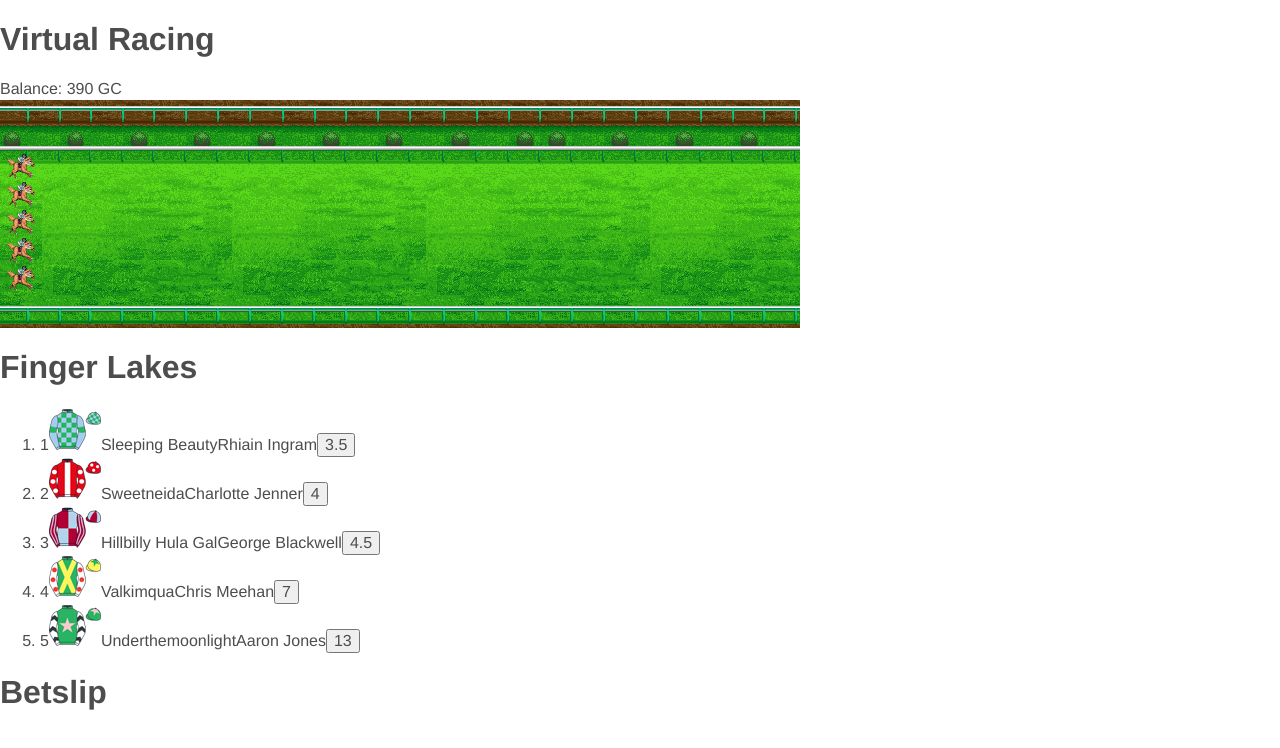
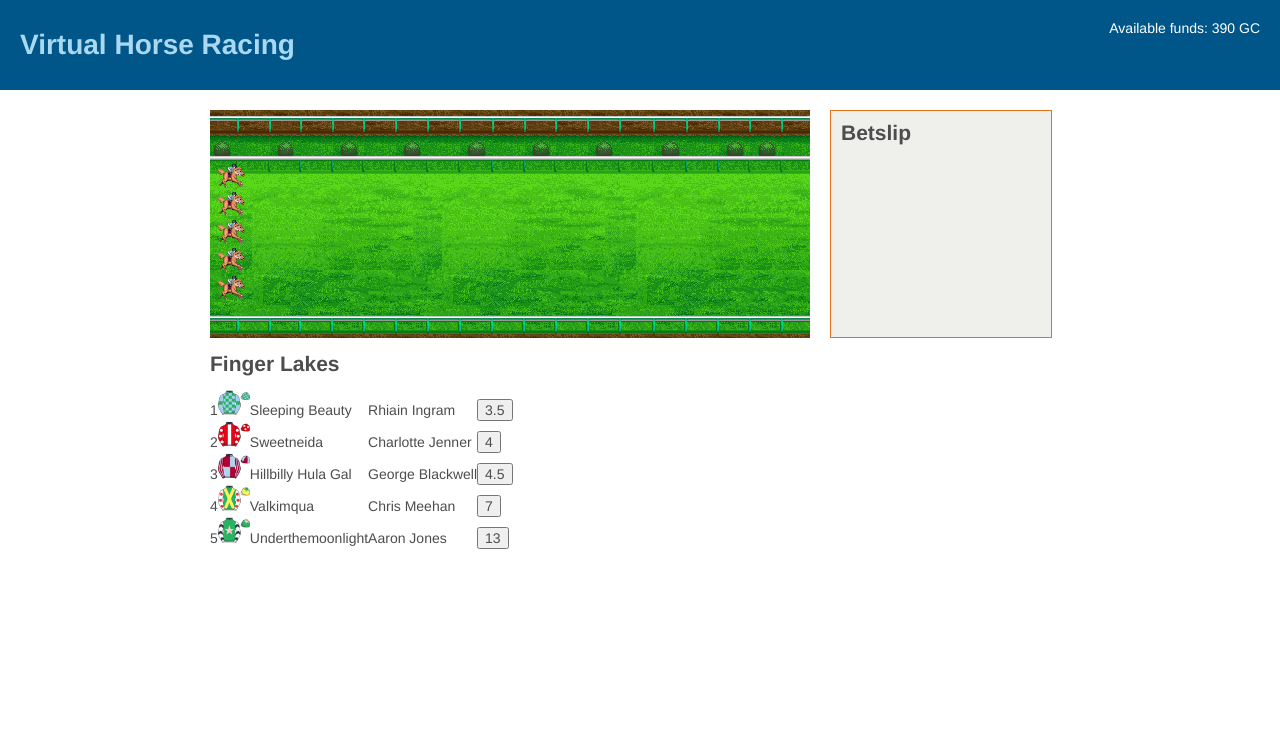
Before and after one commit to manderley/virtual-racing, a plain HTML site: page virtual-racing.html in a window 1280 px wide. Drawn offline with Linux system fonts and the light colour scheme.

Commit message:
basic styling - layout and some details

```diff
--- a/css/virtual-racing.css
+++ b/css/virtual-racing.css
@@ -1,20 +1,99 @@
 html {
 	font-family: 'Helvetica Neue', Arial, sans-serif;
 	color: rgb(77, 77, 77);
-	font-size: 16px;
+	font-size: 14px;
+	text-align: center;
+	box-sizing: border-box;
+}
+
+body {
+	text-align: left;
+	padding: 0;
+}
+
+header {
+	position: relative;
+	background: #005689;
+	padding: 10px 20px;
+	margin-bottom: 20px;
+}
+
+header h1 {
+	color: rgb(170, 216, 241);
+}
+
+.main-content {
+	width: 860px;
+	padding: 0 20px;
+	margin: 0 auto;
+}
+
+.main-content > section {
+	width: 600px;
+	float: left;
+}
+
+.betslip {
+	width: 200px;
+	min-height: 206px;
+	margin-left: 20px;
+	float: left;
+	background: #efefec;
+	border: 1px solid #e6711b;
+	padding: 10px;
+}
+
+.betslip-heading {
+	margin: 0 0 20px 0;
+	font-size: 1.5em;
+}
+
+.betslip-selections {
+
+}
+
+.betslip-selection {
+
+}
+
+.selection-name {
+
+}
+
+.selection-price {
+
+}
+
+.selection-stake {
+	width: 50px;
+}
+
+fieldset {
+	border: 0;
+	padding: 0;
+	margin: 0;
+}
+
+.wallet {
+	position: absolute;
+	right: 20px;
+	top: 20px;
+	color: #fff;
+}
+
+ul, ol {
+	list-style-type: none;
+	margin: 0;
+	padding: 0;
 }
 
 .race-course {
-	width: 800px;
+	width: 600px;
+	height: 228px;
 	background-image: url("../images/race-background.png");
-  background-color: #ccc;
-  height: 228px;
-  margin-top: 2px;
 }
 
 .race-course ul {
-  list-style-type: none;
-  margin: 0;
   padding: 52px 0 0 5px;
 }
 
@@ -37,6 +116,26 @@ html {
 	display: none;
 }
 
+.race-heading {
+	font-size: 1.5em;
+}
+
+.race-runners {
+	display: table;
+}
+
+.race-runners li {
+	display: table-row;
+}
+
+.race-runners li * {
+	display: table-cell;
+}
+
+.race-runners img {
+	width: 32px;
+	height: auto;
+}
 .show {
 	display: block;
 }
--- a/virtual-racing.html
+++ b/virtual-racing.html
@@ -1,7 +1,7 @@
 <!doctype html>
 <html>
 <head>
-  <title>Virtual racing</title>
+  <title>Virtual horse racing betting game</title>
   <meta charset="utf-8">
   <link rel="stylesheet" href="css/normalize.css">
   <link rel="stylesheet" href="css/virtual-racing.css">
@@ -10,11 +10,14 @@
 <body>
 
   <header>
-    <h1>Virtual Racing</h1>
+    <h1>Virtual Horse Racing</h1>
     <div class="wallet">
-      Balance: <span class="wallet-balance"></span>
+      Available funds: <span class="wallet-balance"></span>
     </div>
   </header>
+
+  <div class="main-content">
+    <section>
 
       <section class="race-viewer">
         <div class="race-course">
@@ -35,6 +38,8 @@
 
       </section>
 
+    </section>
+
     <form class="betslip">
       <h1 class="betslip-heading">Betslip</h1>
       <p class="betslip-message"></p>
@@ -44,6 +49,7 @@
         <button class="buttons-place-bets">Place Bets</button>
       </fieldset>
     </form>
+  </div>
 
 </body>
 </html>
```
Lines whose indentation alone changed are shown as unchanged.
